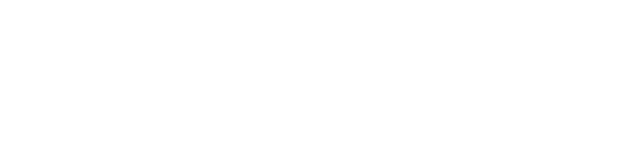
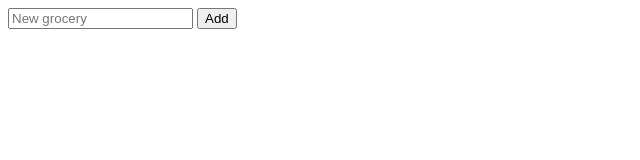
Before and after one commit to AnaDorin/ShoppingList, a plain HTML site: page index.html in a window 1280 px wide. Shown: the whole page, without its empty margins (0-640 px from the left). Drawn offline with Linux system fonts and the light colour scheme.

Commit message:
created form for adding groceries

```diff
--- a/index.html
+++ b/index.html
@@ -7,7 +7,17 @@
     <title>Document</title>
 
 </head>
+
+<form id="addGroceryForm" method='post'>
+    <input id='groceryInput' type='text' placeholder="New grocery">
+    <button
+ type='submit'>Add</button>
+</form>
+
 <body>
+<script type="text/javascript">
+
+</script>
 
 </body>
 </html>
```
